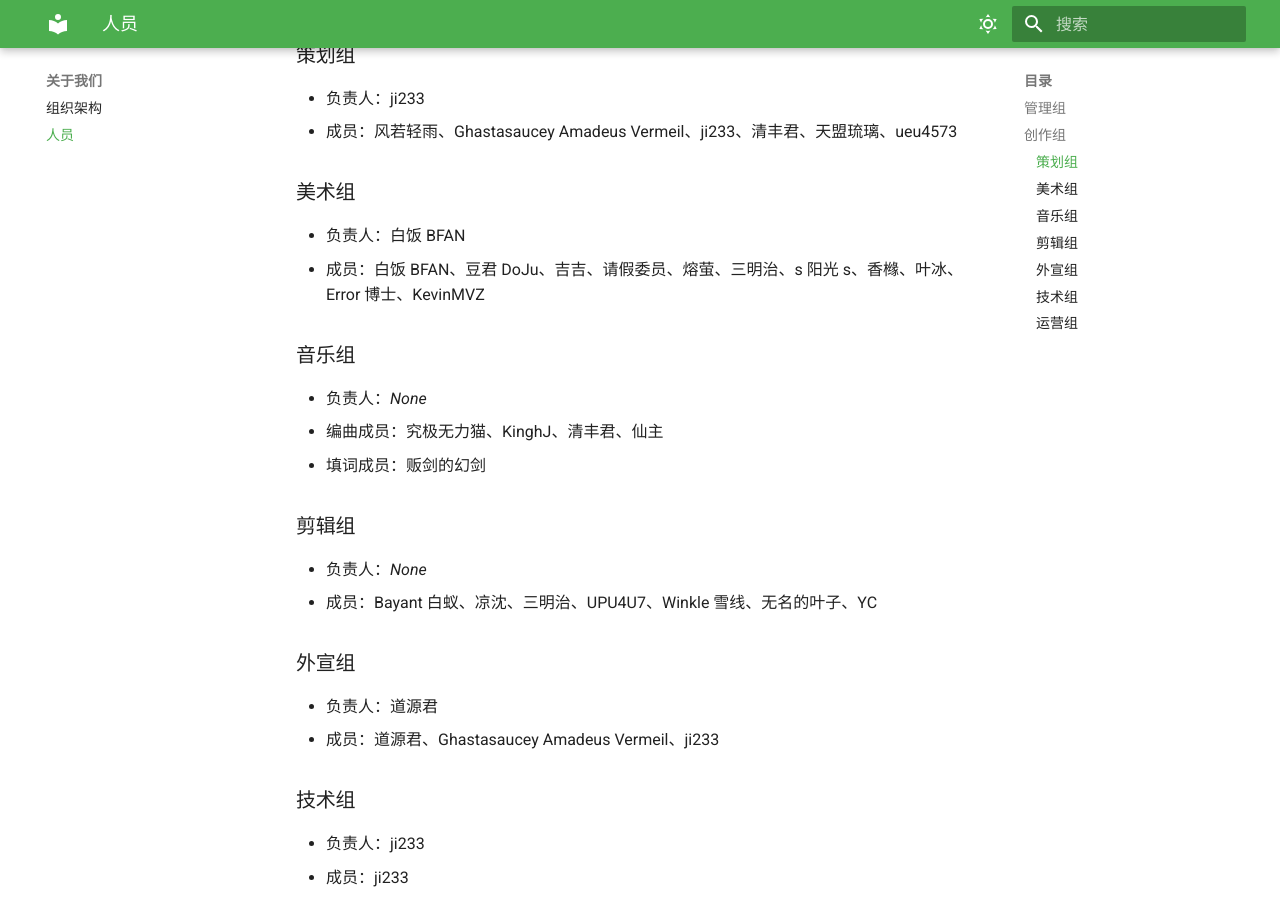
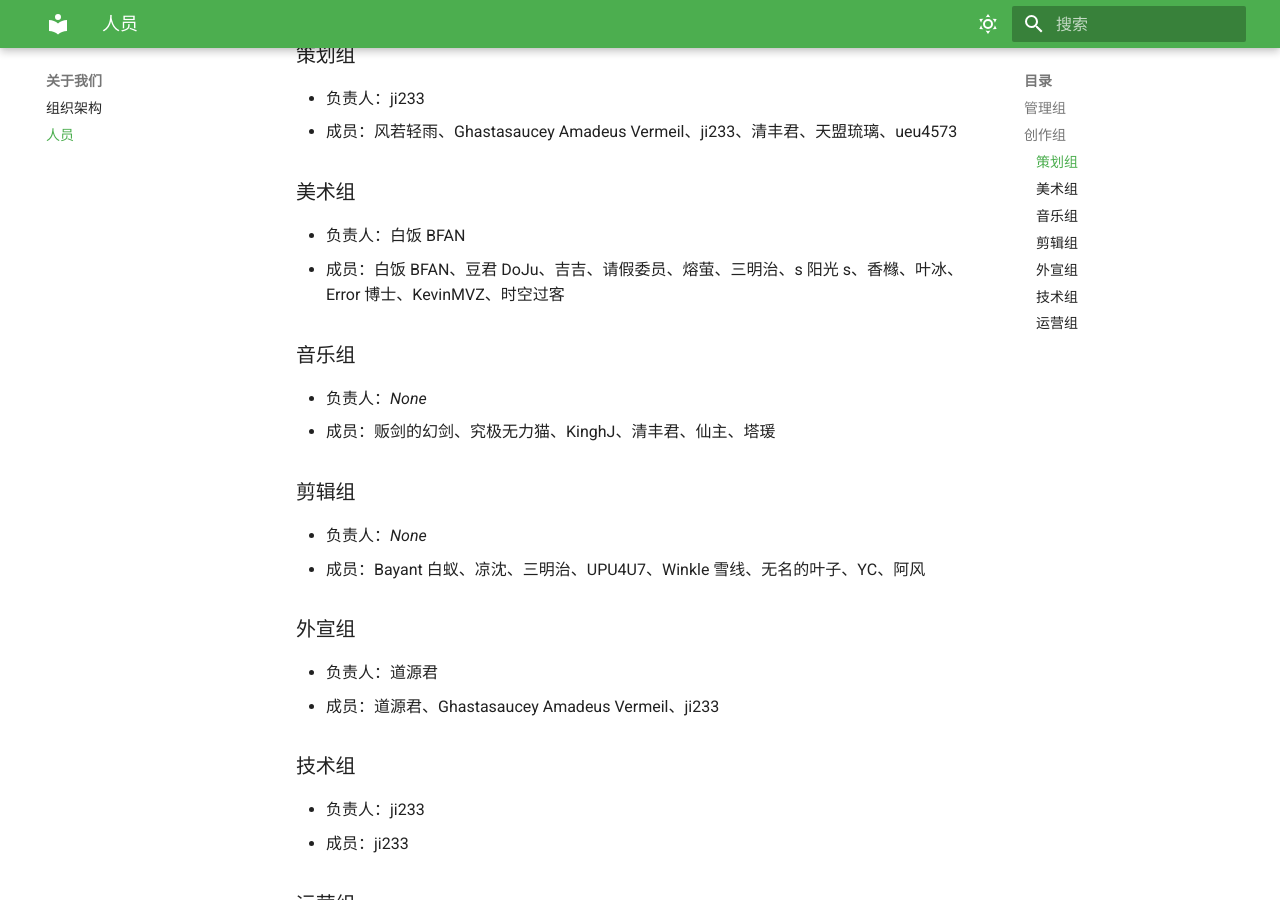
Before and after one commit to ji233-Sun/ZCS_Official_Site, an MkDocs documentation site: the page built from docs/about/staff.md, in a window 1280 px wide and 900 px high, scrolled down 389 px. Built offline with MkDocs 1.6.1 and Material for MkDocs 9.7.7, drawn with Linux system fonts in a browser that asks for light colours.

Commit message:
feat: update staff member list in staff.md

```diff
--- a/docs/about/staff.md
+++ b/docs/about/staff.md
@@ -15,18 +15,17 @@
 ### 美术组
 
 - 负责人：白饭 BFAN
-- 成员：白饭 BFAN、豆君 DoJu、吉吉、请假委员、熔萤、三明治、s 阳光 s、香橼、叶冰、Error 博士、KevinMVZ
+- 成员：白饭 BFAN、豆君 DoJu、吉吉、请假委员、熔萤、三明治、s 阳光 s、香橼、叶冰、Error 博士、KevinMVZ、时空过客
 
 ### 音乐组
 
 - 负责人：_None_
-- 编曲成员：究极无力猫、KinghJ、清丰君、仙主
-- 填词成员：贩剑的幻剑
+- 成员：贩剑的幻剑、究极无力猫、KinghJ、清丰君、仙主、塔瑗
 
 ### 剪辑组
 
 - 负责人：_None_
-- 成员：Bayant 白蚁、凉沈、三明治、UPU4U7、Winkle 雪线、无名的叶子、YC
+- 成员：Bayant 白蚁、凉沈、三明治、UPU4U7、Winkle 雪线、无名的叶子、YC、阿风
 
 ### 外宣组
 
```
